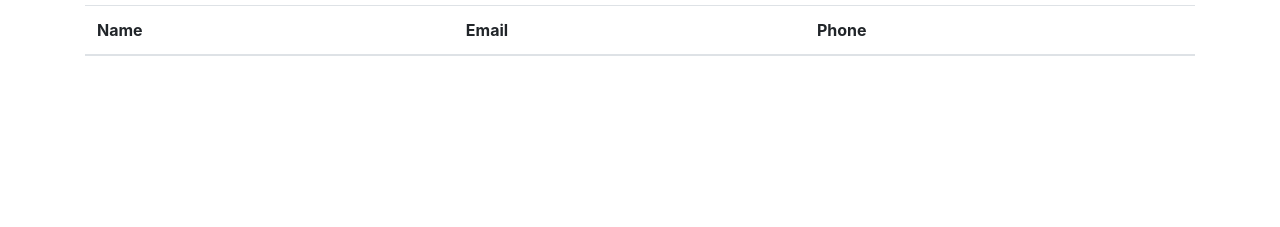
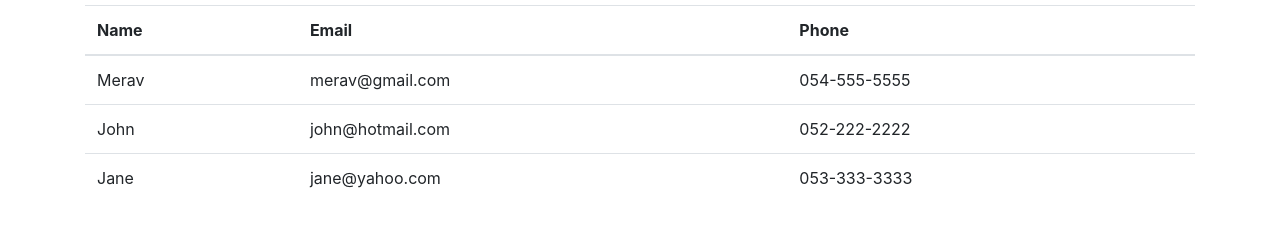
Before and after one commit to meravi23/Contact-List-with-MongoDB, a plain HTML site: page public/index.html in a window 1280 px wide. Shown: the part 51-278 px from the top of the page. Drawn offline with nearby package versions, Linux system fonts and the light colour scheme; no server answers.

Commit message:
added GET request from server to controller

```diff
--- a/public/controllers/controller.js
+++ b/public/controllers/controller.js
@@ -1,7 +1,8 @@
 
 var app = angular.module("app", []).controller('AppCtrl',
-  function AppCtrl($scope) {
-    // console.log('Hello from controller!');
+  function AppCtrl($scope, $http) {
+
+    $http.get('/contactlist') // creating route
 
     person1 = {
       name: 'Merav',
--- a/public/index.html
+++ b/public/index.html
@@ -2,16 +2,21 @@
 <!--[if lt IE 7]>      <html class="no-js lt-ie9 lt-ie8 lt-ie7"> <![endif]-->
 <!--[if IE 7]>         <html class="no-js lt-ie9 lt-ie8"> <![endif]-->
 <!--[if IE 8]>         <html class="no-js lt-ie9"> <![endif]-->
-<!--[if gt IE 8]><!--> <html class="no-js"> <!--<![endif]-->
+<!--[if gt IE 8]><!-->
+<html class="no-js">
+<!--<![endif]-->
+
 <head>
     <meta charset="utf-8">
     <meta http-equiv="X-UA-Compatible" content="IE=edge">
     <title>Contact List App</title>
     <meta name="description" content="">
     <meta name="viewport" content="width=device-width, initial-scale=1">
-        <link rel="stylesheet" href="https://stackpath.bootstrapcdn.com/bootstrap/4.3.1/css/bootstrap.min.css" integrity="sha384-ggOyR0iXCbMQv3Xipma34MD+dH/1fQ784/j6cY/iJTQUOhcWr7x9JvoRxT2MZw1T" crossorigin="anonymous">
+    <link rel="stylesheet" href="https://stackpath.bootstrapcdn.com/bootstrap/4.3.1/css/bootstrap.min.css"
+        integrity="sha384-ggOyR0iXCbMQv3Xipma34MD+dH/1fQ784/j6cY/iJTQUOhcWr7x9JvoRxT2MZw1T" crossorigin="anonymous">
     <link rel="stylesheet" href="style.css">
 </head>
+
 <body ng-app="app">
     <!--[if lt IE 7]>
             <p class="browsehappy">You are using an <strong>outdated</strong> browser. Please <a href="#">upgrade your browser</a> to improve your experience.</p>
@@ -30,8 +35,11 @@
                 </tr>
             </thead>
             <tbody>
-                <tr ng-repeat="contact in contacts"></tr>
-
+                <tr ng-repeat="contact in contacts">
+                    <td>{{contact.name}}</td>
+                    <td>{{contact.email}}</td>
+                    <td>{{contact.phone}}</td>
+                </tr>
             </tbody>
 
         </table>
@@ -41,4 +49,5 @@
     <script src="https://ajax.googleapis.com/ajax/libs/angularjs/1.7.8/angular.min.js"></script>
     <script src="controllers/controller.js"></script>
 </body>
+
 </html>
--- a/server.js
+++ b/server.js
@@ -7,5 +7,9 @@ var app = express();
 // double underscore required before dirname
 app.use(express.static(__dirname + '/public'));
 
+app.get('/contactlist', function (req, res) {
+    console.log("receiving get request");
+});
+
 app.listen(3000);
 console.log("server running on port 3000");
```
Lines whose indentation alone changed are shown as unchanged.
